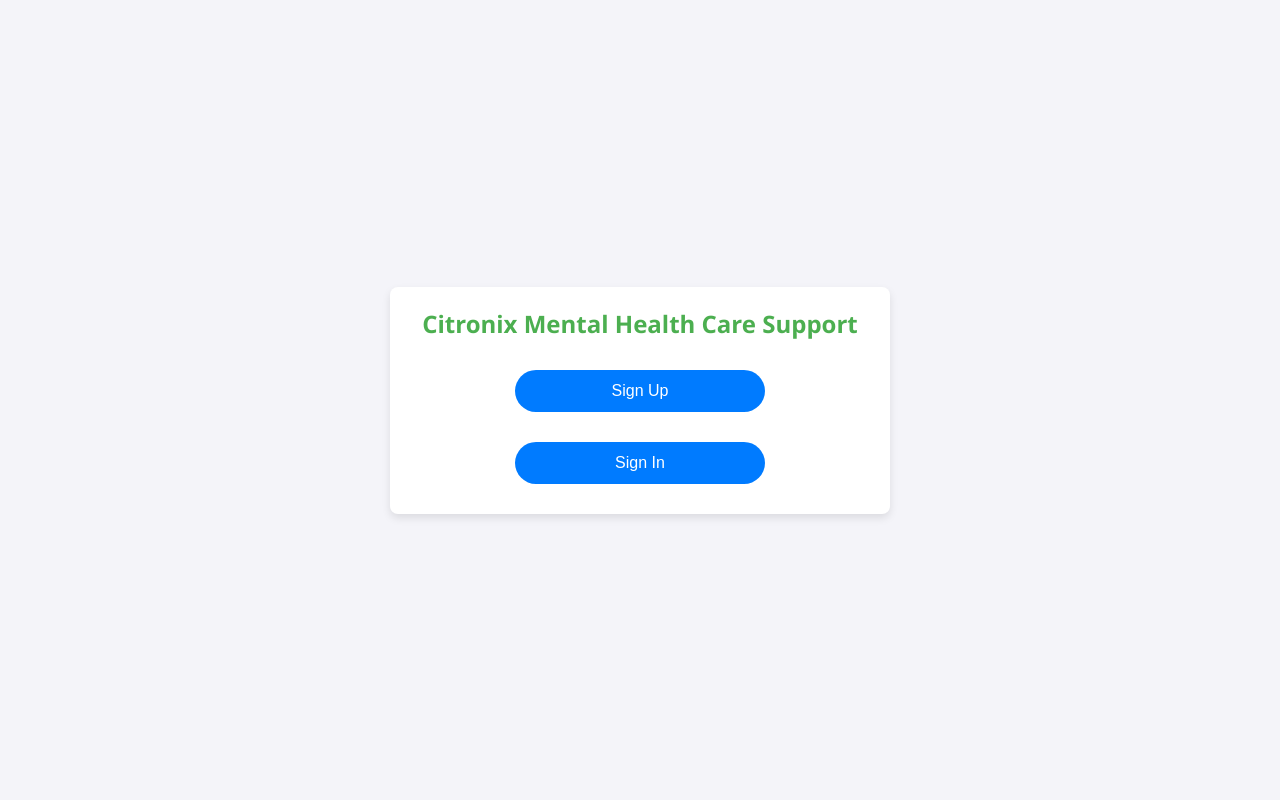
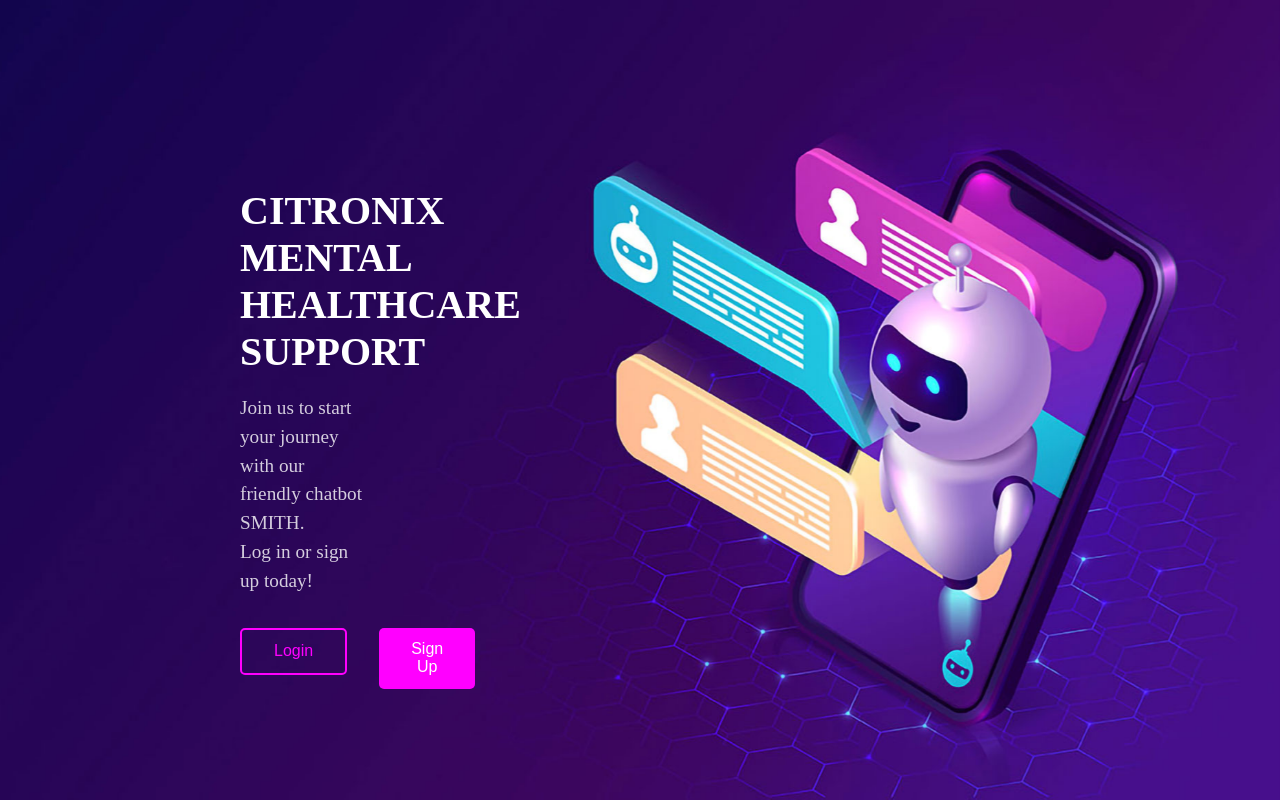
Before and after one commit to ksamanasesh/Mental-Health-Care-Support-Web, a Django app: template templates/appBot/home.html in a window 1280 px wide. Run offline with Django 5.2, Linux system fonts and the light colour scheme; the template is opened without the code that fills it, so the values that code supplies are empty.

Commit message:
css update

```diff
--- a/static/appBot/css/home.css
+++ b/static/appBot/css/home.css
@@ -1,81 +1,95 @@
-* {
+/* General Reset */
+body, html {
     margin: 0;
     padding: 0;
-    box-sizing: border-box;
+    font-family: 'Times New Roman', Times, serif;
+    background: url('chatbotbg.jpg') no-repeat center center fixed;
+    -webkit-background-size: cover;
+    -moz-background-size: cover;
+    -o-background-size: cover;
+    background-size: cover;
+    color: #FFFFFF;
+    height: 100vh;
+    display: flexbox;
+    justify-content: center;
+    align-items: center;
+    overflow: hidden; /* Prevents scrolling */
 }
 
-body.body {
-    font-family: 'Segoe UI', Tahoma, Geneva, Verdana, sans-serif;
-    background-color: #f4f4f9;
-    display: flex;
-    justify-content: center;
-    align-items: center;
-    height: 100vh;
+/* Container for the content */
+.content-container {
+    max-width: 700px;
+    text-align:left;
+    margin-right: 50%;
+    padding: 15rem;
+    padding-top: 10rem;
+    position: relative;
+    z-index: 1;
 }
 
-.header {
-    text-align: center;
-    padding: 20px;
-    background-color: #ffffff;
-    border-radius: 8px;
-    box-shadow: 0 4px 8px rgba(0, 0, 0, 0.1);
-    width: 100%;
-    max-width: 500px;
+.background-image {
+    position: absolute;
+    right: 0;
+    top: 50%;
+    transform: translateY(-50%);
+    width: 50%;
+    height: auto;
+    z-index: 0;
 }
 
-.header h1 {
-    color: #333;
-    font-size: 28px;
-    margin-bottom: 20px;
+/* Main Heading */
+h1 {
+    font-size: 2.5rem;
+    font-weight: bold;
+    margin-bottom: 1rem;
+    max-width: 80%;
 }
 
-.header button {
-    background-color: #007bff;
-    color: white;
-    border: none;
-    padding: 12px 20px;
-    margin: 10px 0;
-    font-size: 16px;
-    border-radius: 25px;
-    cursor: pointer;
-    transition: background-color 0.3s ease;
-    width: 100%;
-    max-width: 250px;
+/* Paragraph text */
+p {
+    font-size: 1.2rem;
+    margin-bottom: 2rem;
+    line-height: 1.5;
+    opacity: 0.8;
+    max-width: 80%;
 }
 
-.header button:hover {
-    background-color: #0056b3;
+/* Buttons container */
+.buttons {
+    display: flex;
+    gap: 1rem;
 }
 
-.header h1 {
-    margin-bottom: 20px;
-    font-size: 24px;
-    color: #4caf50;
+/* Button styles */
+.btn {
+    border: none;
+    padding: 0.8rem 2rem;
+    font-size: 1rem;
+    border-radius: 5px;
+    cursor: pointer;
+    transition: all 0.3s ease-in-out;
 }
 
-.header a {
-    text-decoration: none;
-    display: inline-block;
-    width: 100%;
+/* Login Button */
+.login-btn {
+    background-color: transparent;
+    color: #FF00FF; /* Neon pink */
+    border: 2px solid #FF00FF;
 }
 
-.header a:not(:last-child) {
-    margin-bottom: 10px;
+.login-btn:hover {
+    background-color: #FF00FF;
+    color: #FFFFFF;
 }
 
-@media (max-width: 600px) {
-    .header {
-        width: 90%;
-        padding: 15px;
-    }
+/* Sign Up Button */
+.signup-btn {
+    background-color: #FF00FF; /* Neon pink */
+    color: #FFFFFF;
+}
 
-    .header button {
-        font-size: 14px;
-        padding: 10px;
-        max-width: 100%;
-    }
-
-    .header h1 {
-        font-size: 22px;
-    }
+.signup-btn:hover {
+    background-color: transparent;
+    color: #FF00FF;
+    border: 2px solid #FF00FF;
 }
--- a/static/appBot/css/newChat.css
+++ b/static/appBot/css/newChat.css
@@ -7,7 +7,10 @@
     font-family: "Inter", sans-serif;
 }
 body{
-    background: #e3f2fd;
+    background: linear-gradient(to bottom right, #4b0082, #5c2f9b);
+    background-image: url('D:/Code_set/Python/Project/Django/Mental-Health-Care-Support-Web/static/appBot/css/chatbotbg.jpg'); /* Add your image path here */
+    background-size: cover;
+    background-position: center;
 }
 
 header {
--- a/templates/appBot/home.html
+++ b/templates/appBot/home.html
@@ -10,26 +10,27 @@
 
 </head>
 
-<body class="body">
-    <div class="header">
-        <h1>Citronix Mental Health Care Support</h1>
+<body>
+    <div class="content-container">
+        <div class="text-content">
+            <h1>CITRONIX MENTAL HEALTHCARE SUPPORT</h1>
+            {% if user.is_authenticated %}
 
-        {% if user.is_authenticated %}
+            <h1>{{ WELCOME }}</h1>
+            <a href="details"><button class="btn signup-btn">Profile</button></a>
+            <a href="chat/"><button class="btn signup-btn">Start Chatting. . . .</button></a>
+            <a href="signOut"><button class="btn login-btn">Sign Out</button></a>
 
-        <h1>{{ welcome }}</h1>
-        <a href="details"><button>Profile</button></a>
-        <a href="chat/"><button>Start Chatting. . . .</button></a>
-        <a href="signOut"><button>Sign Out</button></a>
-
-        {% else %}
-
-        <a href="signUp"><button>Sign Up </button></a> <br>
-        <a href="signIn"><button>Sign In</button></a>
-
-        {% endif %}
+            {% else %}
+            <p>Join us to start your journey with our friendly chatbot SMITH.<br>Log in or sign up today!</p>
+            <div class="buttons">
+                <a href="signIn"><button class="btn login-btn">Login</button></a> <br>
+                <a href="signUp"><button class="btn signup-btn">Sign Up </button></a>
+            </div>
+            {% endif %}
+        </div>
+        {{ redirect_to_login_immediately }}
     </div>
-    {{ redirect_to_login_immediately }}
-
 </body>
 
 </html>
```
Also changed, not shown: static/appBot/css/chatbotbg.jpg (added).
